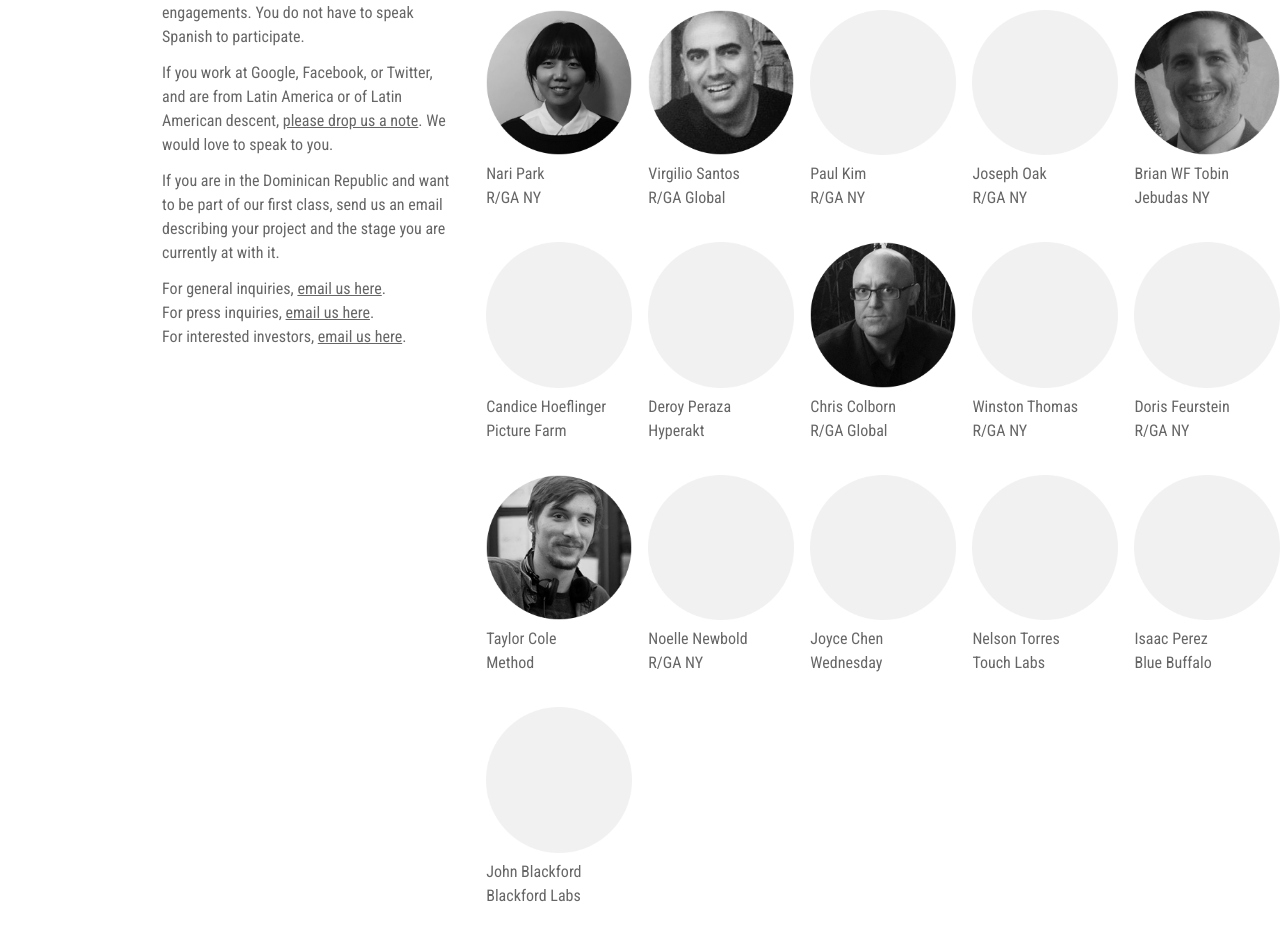
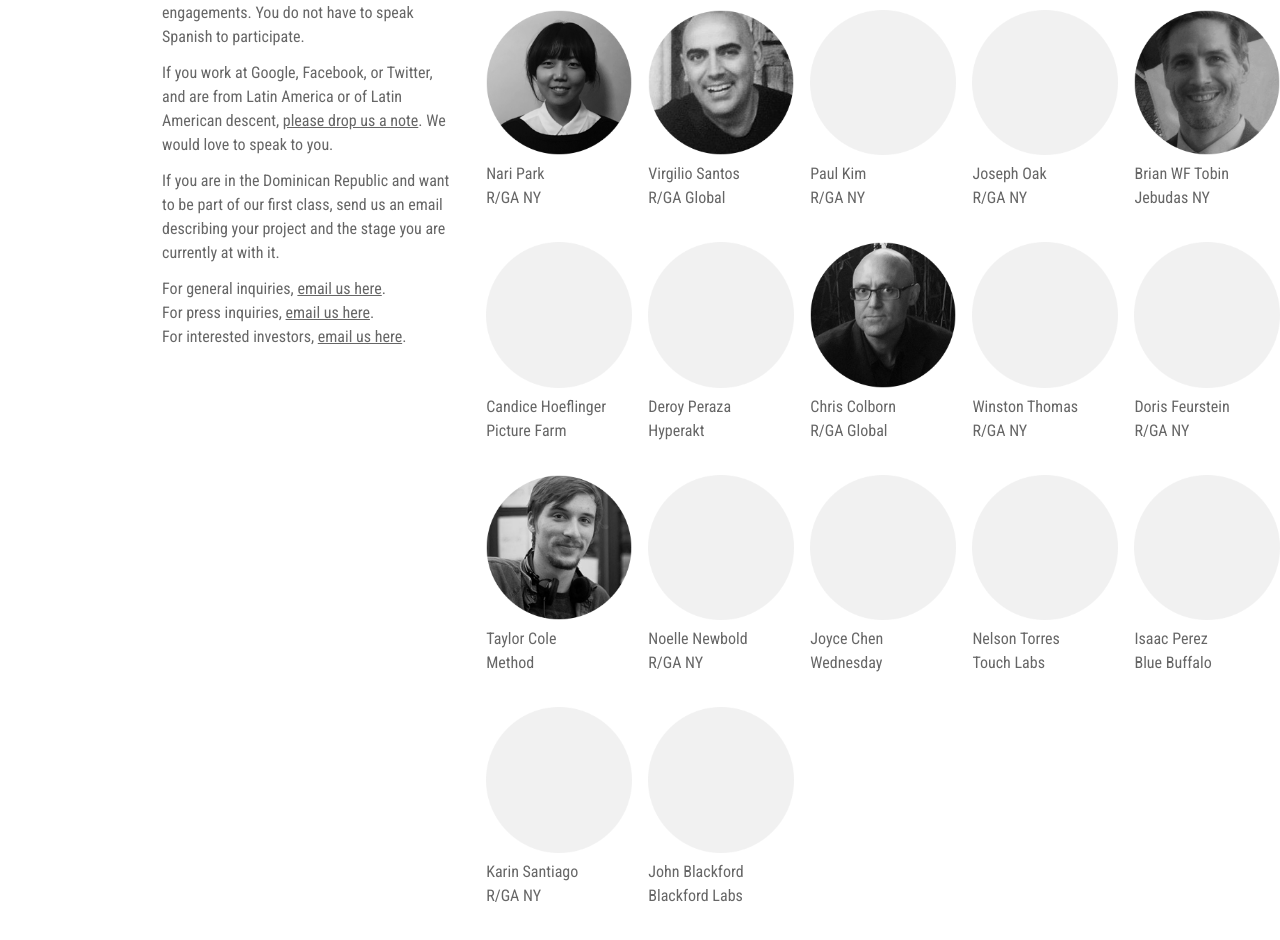
Before and after one commit to amintorres/lumaproject, a Jekyll site: the page built from index.html, in a window 1280 px wide. Shown: the part 1335-2275 px from the top of the page. Built offline with Jekyll 4.4.1, drawn with Linux system fonts in a browser that asks for light colours.

Commit message:
adds Karin

```diff
--- a/index.html
+++ b/index.html
@@ -77,6 +77,9 @@ people:
   - name: "Isaac Perez"
     company: "Blue Buffalo"
     image: "circle.png"
+  - name: "Karin Santiago"
+    company: "R/GA NY"
+    image: "circle.png"
   - name: "John Blackford"
     company: "Blackford Labs"
     image: "circle.png"
```
